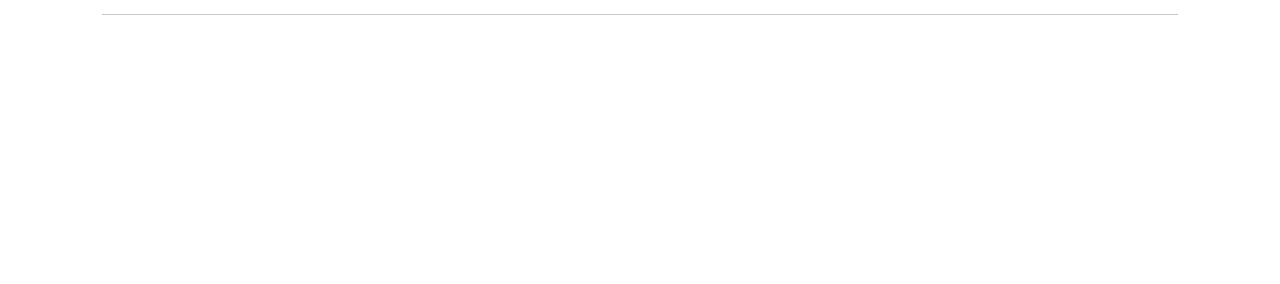
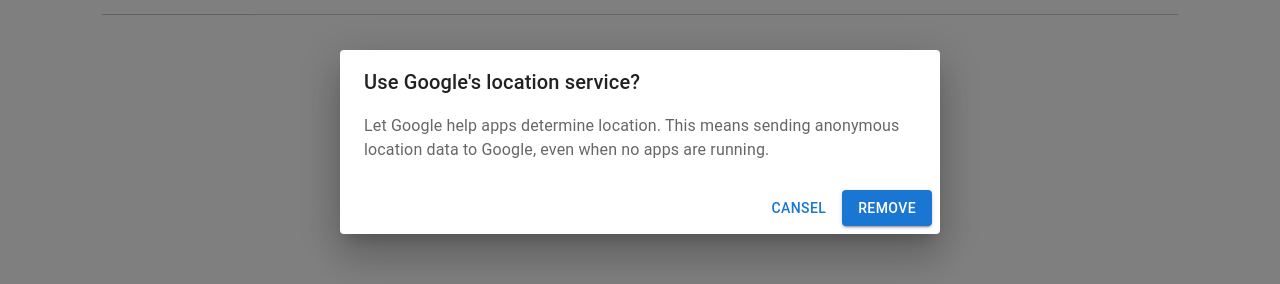
Before and after one commit to ChathurJayawardhana/Cj_Fashion, a React (Create React App) app: page /cart in a window 1280 px wide. Both pictures are taken after a click on the button "REMOVE". Shown: the part 258-542 px from the top of the page. Built offline with nearby package versions, Linux system fonts and the light colour scheme.

Commit message:
create dilog button

```diff
--- a/src/component/cart/cartitem/Removebutton.js
+++ b/src/component/cart/cartitem/Removebutton.js
@@ -1,17 +1,56 @@
 import React from 'react'
 import { Button } from '@mui/material'
 import { DeleteForever } from '@material-ui/icons'
+import Dialog from '@mui/material/Dialog';
+import DialogActions from '@mui/material/DialogActions';
+import DialogContent from '@mui/material/DialogContent';
+import DialogContentText from '@mui/material/DialogContentText';
+import DialogTitle from '@mui/material/DialogTitle';
 
-export default function Removebutton() {
+export default function  Removebutton() {
+  const [open, setOpen] = React.useState(false);
+
+  const handleClickOpen = () => {
+    setOpen(true);
+  };
+
+  const handleClose = () => {
+    setOpen(false);
+  };
+
   return (
-
+    <React.Fragment>
        <Button variant='contained' style={{
         borderRadius:"25px",
         marginTop:"20px",
 
        }}
+       onClick={handleClickOpen}
         startIcon = {<DeleteForever/>}
        >Remove</Button>
 
-  )
+      <Dialog
+        open={open}
+        onClose={handleClose}
+        aria-labelledby="alert-dialog-title"
+        aria-describedby="alert-dialog-description"
+      >
+        <DialogTitle id="alert-dialog-title">
+          {"Use Google's location service?"}
+        </DialogTitle>
+        <DialogContent>
+          <DialogContentText id="alert-dialog-description">
+            Let Google help apps determine location. This means sending anonymous
+            location data to Google, even when no apps are running.
+          </DialogContentText>
+        </DialogContent>
+        <DialogActions>
+          <Button onClick={handleClose}>CANSEL</Button>
+          <Button onClick={handleClose} variant='contained' autoFocus>
+           REMOVE
+          </Button>
+        </DialogActions>
+      </Dialog>
+    </React.Fragment>
+  );
 }
```
